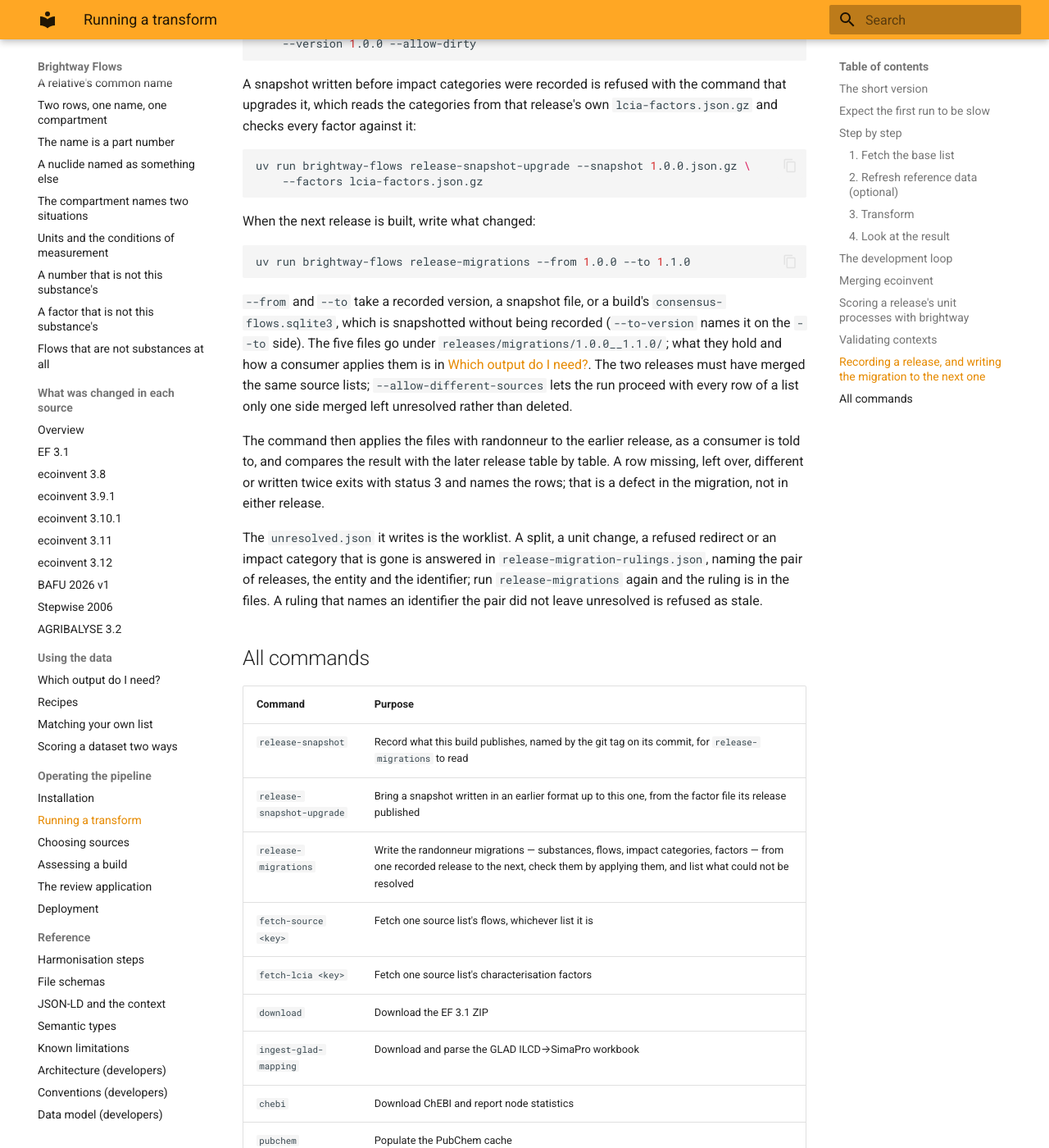
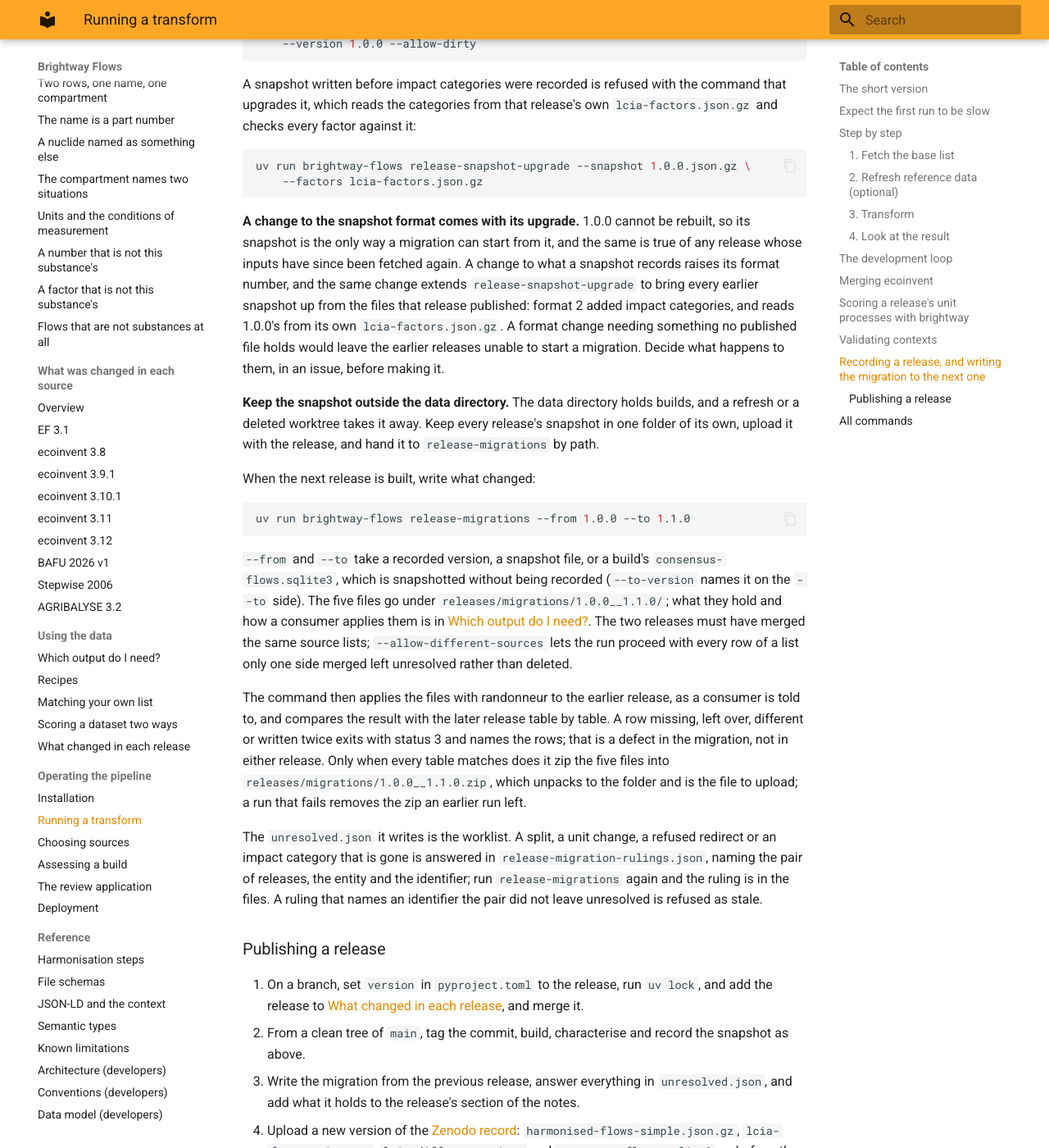
Before and after one commit to brightway-labs/brightway-flows, an MkDocs documentation site: the page built from docs/operating/running.md, in a window 1280 px wide and 1400 px high, scrolled down 8243 px. Shown: the whole window at 82% size. Built offline with MkDocs 1.6.1 and Material for MkDocs 9.7.7, drawn with Linux system fonts in a browser that asks for light colours; some of the changed text lies outside the part shown.

Commit message:
Write the 1.1.0 release notes and the release steps, zip each migration for upload, and set the version to 1.1.0 (#425)
* Prepare release 1.1.0: release notes, snapshot format policy and migration factor caveat

- docs/using/releases.md: what changed between 1.0.0 and 1.1.0, from the
  pull requests merged since 1.0.0 and #422, #423 and #424 stacked below.
- running.md: a snapshot format change ships with its upgrade; keep
  snapshots outside the data directory; the steps of publishing a release.
- limitations.md and outputs.md: a migration's replace does not promise the
  survivor's factors match the deprecated flow's.
- Version 1.1.0 in pyproject.toml and uv.lock.

Part of #408.

* Zip a migration that replays into <from>__<to>.zip beside its folder for upload

release-migrations writes the five files, replays them with randonneur, and
only when every table matches zips them as releases/migrations/<from>__<to>.zip,
members under <from>__<to>/ with a fixed time so one migration always zips
to the same bytes. A run that fails removes an earlier run's zip.

The release steps upload the zip, and no longer carry 1.0.0's snapshot on
1.1.0's record: 1.0.0's is made again from its published database.

* State what the 1.0.0 to 1.1.0 migration holds on the trial build of 15d733d

Run 20261021T2030219167640000, the five lists of 1.0.0: nothing unresolved,
and randonneur's replay of the files onto 1.0.0 matches 1.1.0 on every table.

* Date release 1.1.0 2026-10-21

````diff
--- a/docs/operating/running.md
+++ b/docs/operating/running.md
@@ -404,6 +404,22 @@
     --factors lcia-factors.json.gz
 ```
 
+**A change to the snapshot format comes with its upgrade.** 1.0.0 cannot be
+rebuilt, so its snapshot is the only way a migration can start from it, and
+the same is true of any release whose inputs have since been fetched again.
+A change to what a snapshot records raises its format number, and the same
+change extends `release-snapshot-upgrade` to bring every earlier snapshot up
+from the files that release published: format 2 added impact categories, and
+reads 1.0.0's from its own `lcia-factors.json.gz`. A format change needing
+something no published file holds would leave the earlier releases unable to
+start a migration. Decide what happens to them, in an issue, before making
+it.
+
+**Keep the snapshot outside the data directory.** The data directory holds
+builds, and a refresh or a deleted worktree takes it away. Keep every
+release's snapshot in one folder of its own, upload it with the release, and
+hand it to `release-migrations` by path.
+
 When the next release is built, write what changed:
 
 ```bash
@@ -423,7 +439,9 @@
 as a consumer is told to, and compares the result with the later release
 table by table. A row missing, left over, different or written twice exits
 with status 3 and names the rows; that is a defect in the migration, not in
-either release.
+either release. Only when every table matches does it zip the five files
+into `releases/migrations/1.0.0__1.1.0.zip`, which unpacks to the folder and
+is the file to upload; a run that fails removes the zip an earlier run left.
 
 The `unresolved.json` it writes is the worklist. A split, a unit change, a
 refused redirect or an impact category that is gone is answered in
@@ -431,6 +449,25 @@
 the identifier; run `release-migrations` again and the ruling is in the
 files. A ruling that names an identifier the pair did not leave unresolved is
 refused as stale.
+
+### Publishing a release
+
+1. On a branch, set `version` in `pyproject.toml` to the release, run
+   `uv lock`, and add the release to
+   [What changed in each release](../using/releases.md), and merge it.
+2. From a clean tree of `main`, tag the commit, build, characterise and record
+   the snapshot as above.
+3. Write the migration from the previous release, answer everything in
+   `unresolved.json`, and add what it holds to the release's section of the
+   notes.
+4. Upload a new version of the
+   [Zenodo record](https://doi.org/10.5281/zenodo.22857950):
+   `harmonised-flows-simple.json.gz`, `lcia-factors.json.gz`,
+   `lcia-differences.json` and `consensus-flows.sqlite3` as before, the
+   release's snapshot, the zip of the migration from the previous release
+   (`1.0.0__1.1.0.zip` for 1.1.0), and the release's notes as the version's
+   description.
+5. Push the tag.
 
 ## All commands
 
--- a/mkdocs.yml
+++ b/mkdocs.yml
@@ -88,6 +88,7 @@
       - Recipes: using/recipes.md
       - Matching your own list: using/matching-your-own-list.md
       - Scoring a dataset two ways: using/scores.md
+      - What changed in each release: using/releases.md
   - Operating the pipeline:
       - Installation: operating/install.md
       - Running a transform: operating/running.md
--- a/pyproject.toml
+++ b/pyproject.toml
@@ -1,6 +1,6 @@
 [project]
 name = "brightway-flows"
-version = "1.0.0"
+version = "1.1.0"
 description = "Elementary flow list which supports expression in multiple systems"
 readme = "README.md"
 # The code is AGPL; the data the package ships is ODbL, which `LICENSE-DATA`
````
Also changed, not shown: docs/reference/limitations.md (+11 -1 lines), docs/using/outputs.md (+9 -1 lines), docs/using/releases.md (added, +201 -0 lines), 5 other files.
